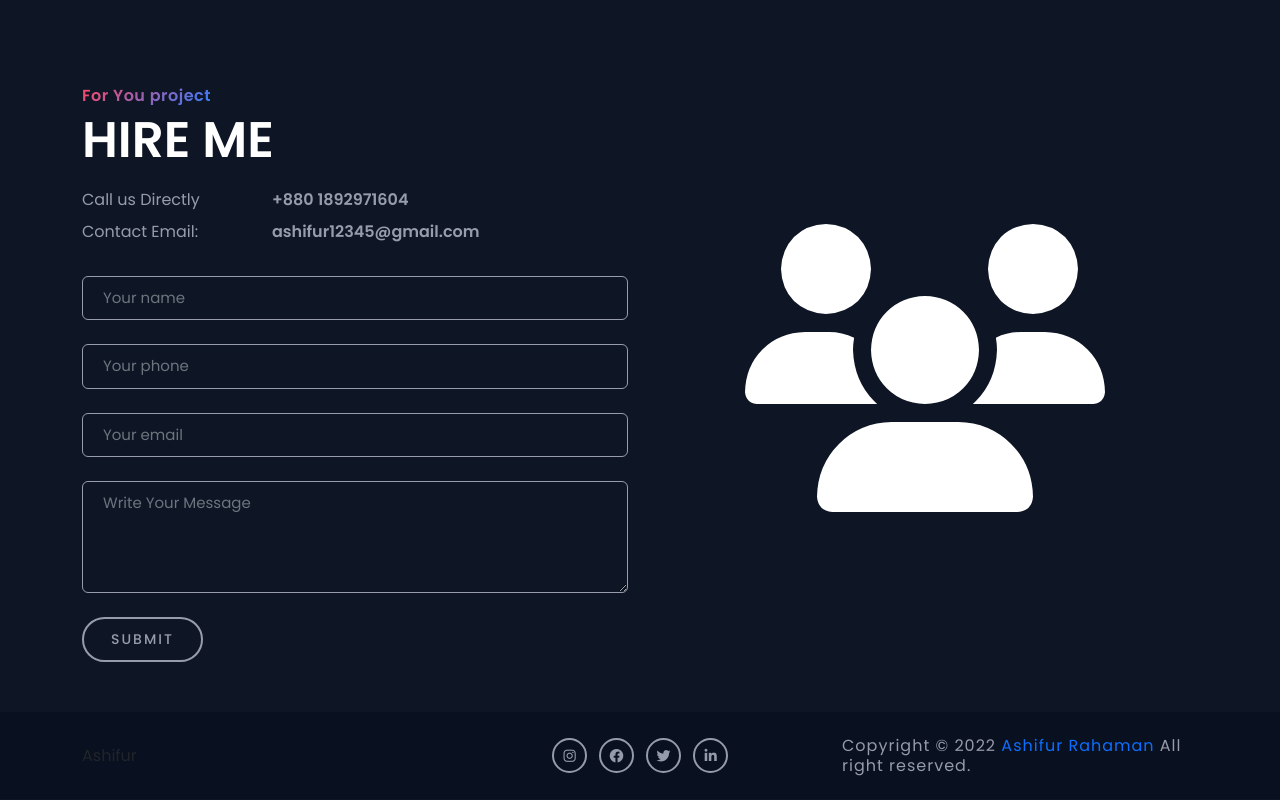
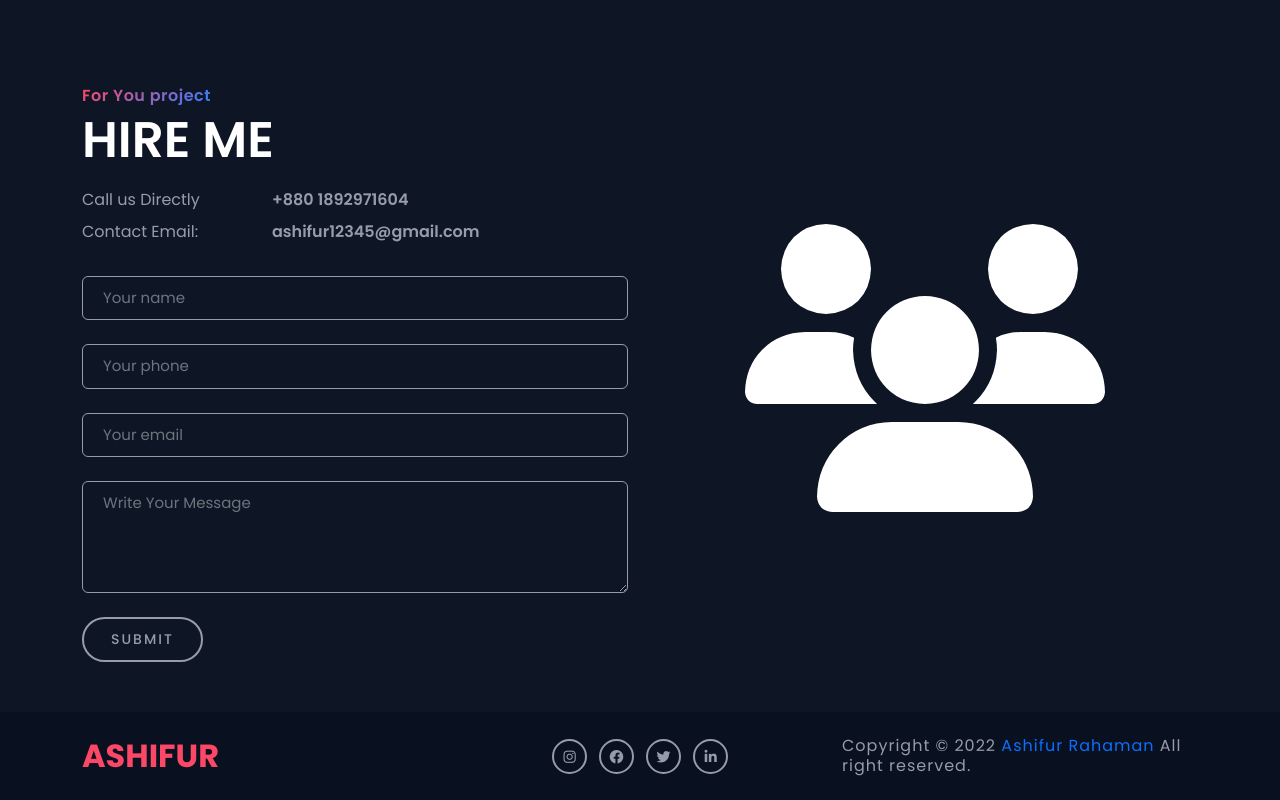
Before and after one commit to AshifurRahamanChowdhury/Portfolio, a plain HTML site: page index.html in a window 1280 px wide. Shown: the part 3157-3957 px from the top of the page. Drawn offline with nearby package versions, Linux system fonts and the light colour scheme.

Commit message:
Update style.css

```diff
--- a/css/style.css
+++ b/css/style.css
@@ -341,6 +341,13 @@ button{
 .footer_wrapper .footer-logo img{
     width: 100px;
 }
+.footer-logo span
+{
+    color: var(--primary-color);
+    font-size: 32px;
+    font-weight: 700;
+    text-transform: uppercase;
+}
 .footer_wrapper .social-icon li{
     margin: 6px;
 }
```
